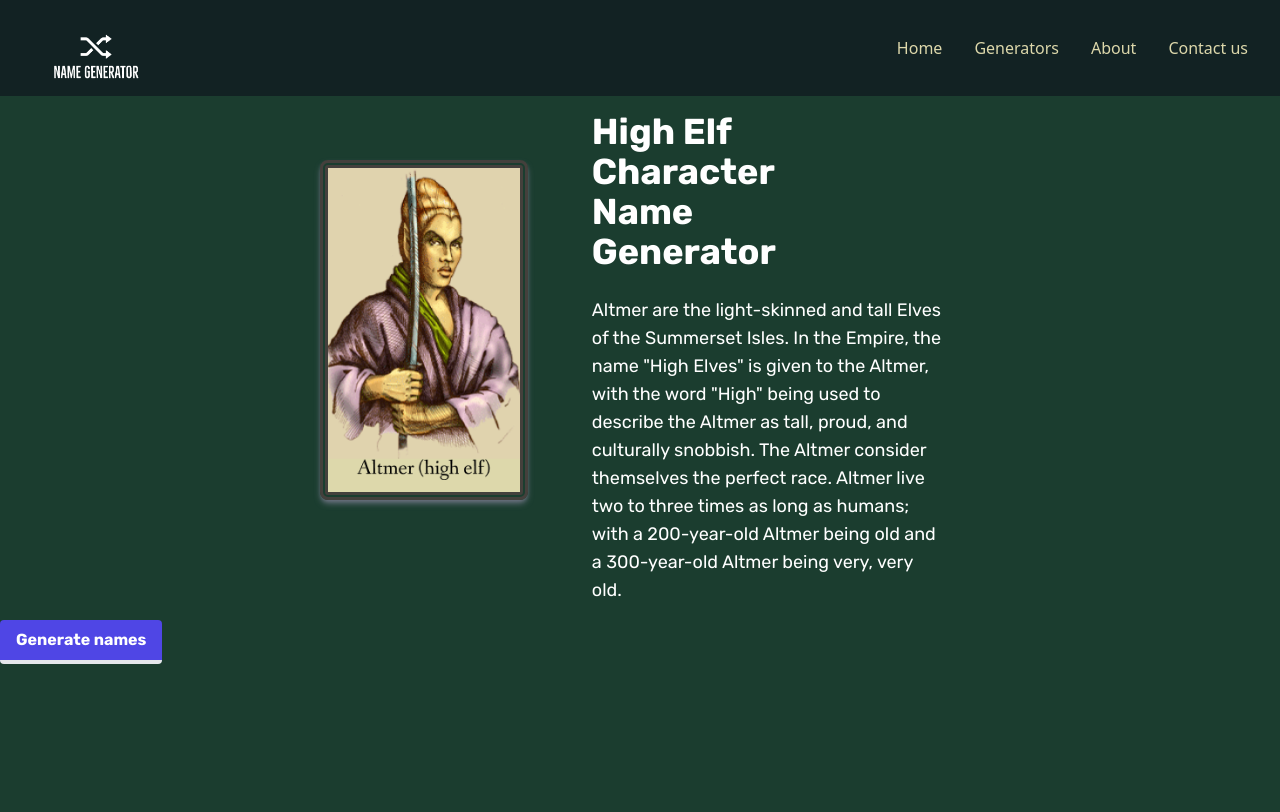
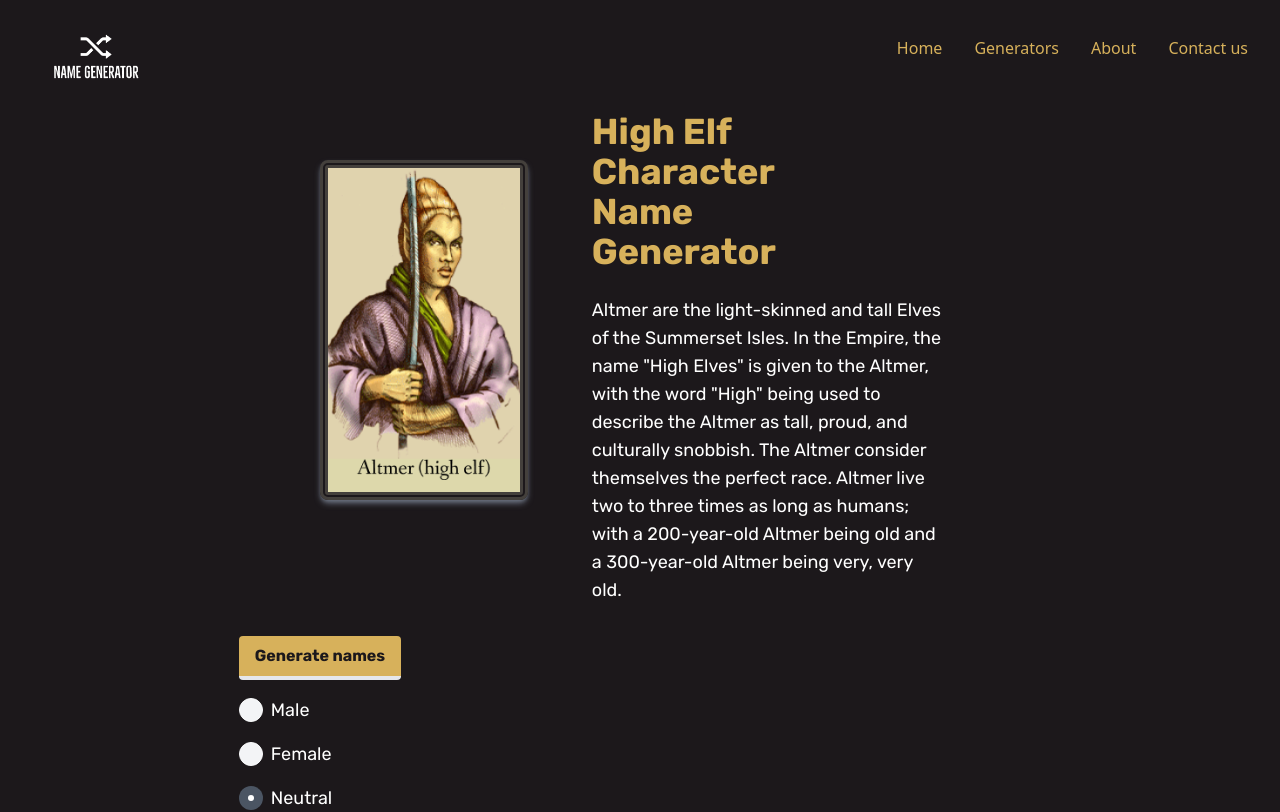
Before and after one commit to untamedduck/ElderScrollsNameGenerator, a React (Create React App) app: page /Altmer in a window 1280 px wide. Built offline with nearby package versions, Linux system fonts and the light colour scheme.

Commit message:
Color Update
Fixed the coloring

```diff
--- a/package.json
+++ b/package.json
@@ -6,6 +6,7 @@
     "@testing-library/jest-dom": "^5.16.5",
     "@testing-library/react": "^13.4.0",
     "@testing-library/user-event": "^13.5.0",
+    "flowbite": "^1.6.2",
     "localforage": "^1.10.0",
     "match-sorter": "^6.3.1",
     "react": "^18.2.0",
--- a/src/Components/Navbar.js
+++ b/src/Components/Navbar.js
@@ -11,7 +11,7 @@ function Navbar(props) {
     }
 
     return (
-        <div className = "flex justify-between items-center h-24 mx-auto px-4 text-[#DDD8AB] bg-[#122223]">
+        <div className = "flex justify-between items-center h-24 mx-auto px-4 text-[#d7b15b] bg-[#]">
             <div className = "flex shrink-0] ">
                 <img className="h-40 w-40 flex-auto mt-8 " src={BannerImage} alt="Randomizer"/>
             </div>
@@ -25,7 +25,7 @@ function Navbar(props) {
                 {!nav ? <AiOutlineClose size = {20}/> : <AiOutlineMenu size={20}/>}
             </div>
             <div className= "absolute inset-y-0 left-0 z-10">
-                <div className={!nav ? "fixed left-0 top-0  h-full w-[80%] border-r border-r-gray-900 bg-green-900 " +
+                <div className={!nav ? "fixed left-0 top-0  h-full w-[80%] border-r border-r-gray-900 bg-[#1c181b] " +
                     "ease-in-out duration-500" : "fixed left-[-100%] " }>  {/* Color of mobile menu*/}
                  <img className="h-40 w-40 pi-5" src={BannerImage} alt="Randomizer"/>
                   <ul className= "uppercase p-2">
--- /dev/null
+++ b/src/Components/Radio.js
@@ -0,0 +1,30 @@
+import React from 'react';
+function Radio(props) {
+    return (
+        <div>
+
+            <div className="flex items-center mb-4">
+                <input id="default-radio-1" type="radio" value="" name="default-radio"
+                       className="w-6 h-6 text-gray-600 bg-gray-100 border-gray-50 focus:ring-gray-500 focus:ring-2"/>
+                    <label htmlFor="default-radio-1"
+                           className="ml-2 text-white dark:text-gray-300 font-Rubik text-base md:text-lg lg:text-lg">Male</label>
+            </div>
+            <div className="flex items-center">
+                <input id="default-radio-3" type="radio" value="" name="default-radio"
+                       className="w-6 h-6 text-gray-600 bg-gray-100 border-gray-50 focus:ring-gray-500 focus:ring-2"/>
+                <label htmlFor="default-radio-3"
+                       className="ml-2 text-white dark:text-gray-300 font-Rubik text-base md:text-lg lg:text-lg">Female</label>
+            </div>
+
+            <div className="flex items-center mt-4">
+                <input defaultChecked id="default-radio-2" type="radio" value="" name="default-radio"
+                       className="w-6 h-6 text-gray-600 bg-gray-100 border-gray-50 focus:ring-gray-500 focus:ring-2"/>
+                    <label htmlFor="default-radio-2"
+                           className="ml-2 text-white dark:text-gray-300 font-Rubik text-base md:text-lg lg:text-lg">Neutral</label>
+            </div>
+
+        </div>
+    );
+}
+
+export default Radio;
--- a/src/Pages/Altmer.js
+++ b/src/Pages/Altmer.js
@@ -1,5 +1,6 @@
 import React from 'react';
 import HighElf from "../elderScrollsPhotos/HighElf.png"
+import Radio from "../Components/Radio";
 
 function Altmer(props) {
     return (
@@ -11,18 +12,18 @@ function Altmer(props) {
             </div>
             <div className= "display:flex text-[white] font-Rubik
             self-center w-1/2 h-auto lg:pl-16 w-auto lg:w-1/2 mt-16 lg:mt-0 p-4">
-                <h1 className= "justify-center text-3xl md:text-3xl lg:text-4xl font-bold text-lg w-3/4"> High Elf Character Name Generator</h1>
+                <h1 className= "justify-center text-3xl md:text-3xl lg:text-4xl font-bold text-lg w-3/4 text-[#d7b15b]"> High Elf Character Name Generator</h1>
                 <p className = "pt-6  text-base md:text-lg lg:text-lg" > Altmer are the light-skinned and tall Elves of the Summerset Isles. In the Empire, the name "High Elves" is given to the Altmer,
                     with the word "High" being used to describe the Altmer as tall, proud, and culturally snobbish. The Altmer consider themselves the perfect race.
                     Altmer live two to three times as long as humans; with a 200-year-old
                     Altmer being old and a 300-year-old Altmer being very, very old. </p>
             </div>
         </div>
-           <div className = "display:grid">
-               <button className="bg-indigo-600 text-white font-bold py-2 px-4 border-b-4
+           <div className = "display: grid h-auto w-full relative z-0 justify-center lg:w-2/4 mt-4">
+               <button className="bg-[#d7b15b] text-[#1c181b] font-bold py-2 px-4 border-b-4
                  rounded font-Rubik"> Generate names </button>
-               <div>
-
+               <div className="mt-4">
+                    <Radio/>
                </div>
            </div>
         </div>
--- a/src/Pages/ElderScrolls.js
+++ b/src/Pages/ElderScrolls.js
@@ -6,7 +6,7 @@ function ElderScrolls() {
     return (
         <div className = "display: flex flex-col h-auto w-full justify-center relative z-0">
             <div className= "display:flex self-center w-1/2 mt-16 pl-8">
-                <h1 className="display-flex: text-[white] text-2xl md:text-2xl lg:text-4xl font-Rubik font-bold">Elder Scrolls Name Generator</h1>
+                <h1 className="display-flex: text-[#d7b15b] text-2xl md:text-2xl lg:text-4xl font-Rubik font-bold">Elder Scrolls Name Generator</h1>
                 <p className = "text-[white] font-Rubik text-base md:text-lg lg:text-lg pt-3">Starting up a new game and need a name for your brand new adventure?
                     look no further, this Elder-Scrolls name generator has got you covered, just select the race you're playing from below.</p>
             </div>
--- a/src/index.css
+++ b/src/index.css
@@ -4,5 +4,5 @@
 @tailwind components;
 @tailwind utilities;
 body {
-  background-color: #1b3d2f;
+  background-color: #1c181b;
 }
--- a/src/index.js
+++ b/src/index.js
@@ -1,5 +1,6 @@
 import React from 'react';
 import ReactDOM from 'react-dom/client';
+import 'flowbite';
 import './index.css';
 import App from './App';
 
--- a/tailwind.config.js
+++ b/tailwind.config.js
@@ -27,5 +27,7 @@ module.exports = {
         },
       },
     },
-    plugins: [],
+    plugins: [
+      require('flowbite/plugin')
+    ],
   }
```
Also changed, not shown: 1 other file (tests, documents, lock files or other folders).
